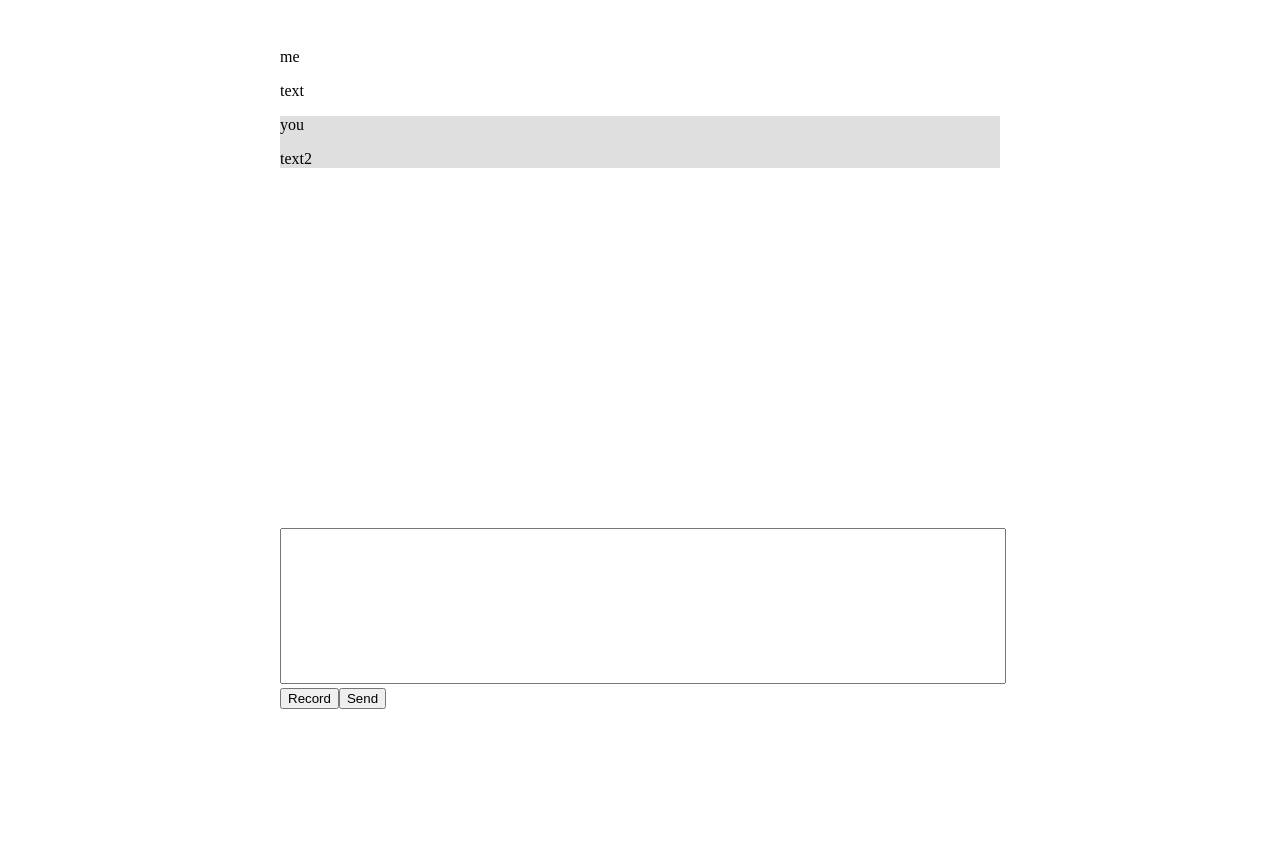
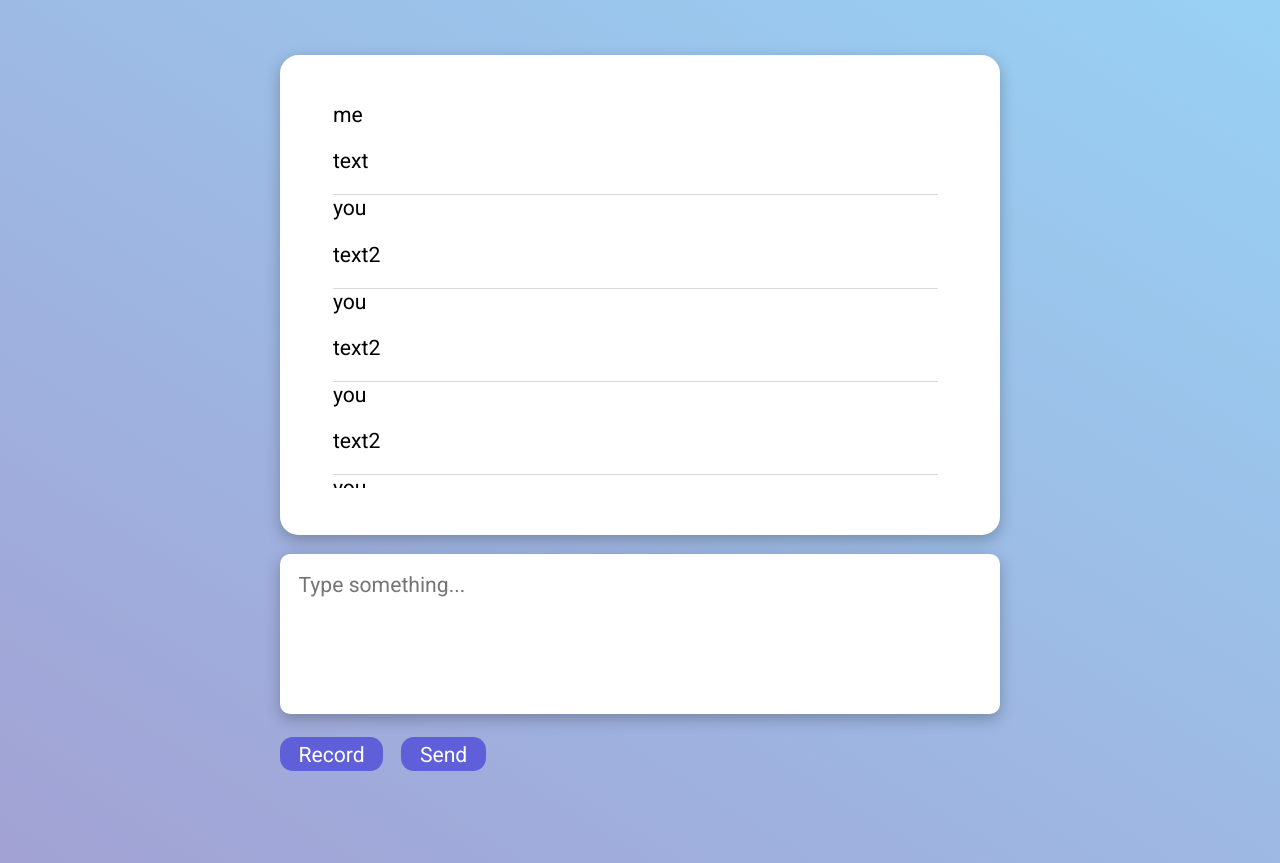
Before and after one commit to KKaradi/LanguageCoach.ai, a Next.js app: page /components/Chat in a window 1280 px wide. Before the commit the page ends 800 px from the top, so only its background shows below. Built offline with nearby package versions, Linux system fonts and the light colour scheme.

Commit message:
added styles

```diff
--- a/src/pages/components/Chat.jsx
+++ b/src/pages/components/Chat.jsx
@@ -20,10 +20,12 @@ export default function Chat() {
         <>
             <Dropdown />
             <div className='chat'>
-                <div className='chatDisplay'>
-                    {messages.map( msg => (
-                        <Message body={msg} />
-                    ))}
+                <div className='chatArea'>
+                    <div className='chatDisplay'>
+                        {messages.map( msg => (
+                            <Message body={msg} />
+                        ))}
+                    </div>
                 </div>
                 <div className="userInputField">
                     <InputField />
--- a/src/pages/components/InputField.jsx
+++ b/src/pages/components/InputField.jsx
@@ -4,7 +4,7 @@ export default function InputField() {
 
     return (
         <form action="">
-            <textarea name="" id="" cols="30" rows="10" />
+            <textarea name="" id="" cols="30" rows="10" placeholder='Type something...' />
             <OptionBar />
         </form>
     )
--- a/src/pages/components/OptionBar.jsx
+++ b/src/pages/components/OptionBar.jsx
@@ -2,8 +2,8 @@
 export default function OptionBar() {
     return (
         <div className="optionBar">
-            <button>Record</button>
-            <input type="submit" value="Send" />
+            <button className="styledButton">Record</button>
+            <input className="styledButton" type="submit" value="Send" />
         </div>
     )
 }
--- a/src/pages/utils/FetchDataUtil.js
+++ b/src/pages/utils/FetchDataUtil.js
@@ -9,6 +9,34 @@ export async function fetchMessages() {
                 role: "you",
                 content: "text2"
             },
+            {
+                role: "you",
+                content: "text2"
+            },
+            {
+                role: "you",
+                content: "text2"
+            },
+            {
+                role: "you",
+                content: "text2"
+            },
+            {
+                role: "you",
+                content: "text2"
+            },
+            {
+                role: "you",
+                content: "text2"
+            },
+            {
+                role: "you",
+                content: "text2"
+            },
+            {
+                role: "you",
+                content: "text2"
+            }
         ]
     ));
     return mes
--- a/src/styles/globals.css
+++ b/src/styles/globals.css
@@ -1,9 +1,17 @@
+@import url('https://fonts.googleapis.com/css2?family=Roboto:ital,wght@0,400;0,700;1,400&display=swap');
+
 :root {
   --foreground-rgb: 0, 0, 0;
   --background-start-rgb: 214, 219, 220;
   --background-end-rgb: 255, 255, 255;
 }
 
+* {
+  box-sizing:border-box;
+  font-family: 'Roboto', sans-serif;
+  font-size: 1.15rem;
+
+}
 @media (prefers-color-scheme: dark) {
   :root {
     --foreground-rgb: 255, 255, 255;
@@ -13,7 +21,27 @@
 }
 
 body {
+  height: 100vh;
+  overflow: hidden;
+  background: rgb(152,209,244);
+  background: linear-gradient(212deg, rgba(152,209,244,1) 0%, rgba(162,162,212,1) 100%);
+}
 
+.chat ::-webkit-scrollbar {
+  width: 7px;
+  height: 90%;
+}
+
+/* Track */
+.chat ::-webkit-scrollbar-track {
+  background-color: #f0f0f0;
+  border-radius: 7px;
+}
+
+/* Handle */
+.chat ::-webkit-scrollbar-thumb {
+  background: #d4d4d4;
+  border-radius: 7px;
 }
 
 #centeredContainer {
@@ -24,12 +52,25 @@ body {
 
 .chat {
   margin-top: 3rem;
+}
 
+.chatArea {
+  display: flex;
+  justify-content: center;
+  align-items: center;
+  background-color: white;
+  border-radius: 1rem;
+  height: 60vh;
+  padding: 2rem;
+  box-shadow: rgba(0, 0, 0, 0.25) 0px 5px 15px;
 }
 
 .chatDisplay {
-  height: 60vh;
+  height: 95%;
+  margin: auto;
   overflow-y: scroll;
+  width: 95%;
+  padding-right: 0.5rem;
 }
 
 .styledContainer {
@@ -41,12 +82,23 @@ body {
 }
 
 .userInputField textarea {
+  outline: none;
+  border: none;
   width: 100%;
   resize: none;
+  padding: 1rem;
+  height: 20vh;
+  border-radius: 10px;
+  margin-top: 1rem;
+  box-shadow: rgba(0, 0, 0, 0.25) 0px 5px 15px;
 }
 
-.message:nth-child(even){
-  background-color: rgb(223, 223, 223);
+.userInputField textarea:focus {
+  box-shadow: rgba(0, 0, 0, 0.25) 0px 5px 15px, inset 0px 0px 10px rgba(0,0,5,0.3);
+}
+
+.message:not(:last-child){
+  border-bottom: 1px solid #d9d9d9;
 
 }
 
@@ -55,3 +107,21 @@ body {
   overflow: hidden;
   border-radius:50% ;
 }
+
+.optionBar {
+  margin-top: 1rem;
+  display: flex;
+  gap: 1rem;
+}
+
+.styledButton {
+  padding: 0.25rem 1rem ;
+  border-radius: 0.7rem;
+  border: none;
+  color: white;
+  background-color: #5f5fda;
+}
+
+.styledButton:hover {
+  background-color: #4a4acd;
+}
```
